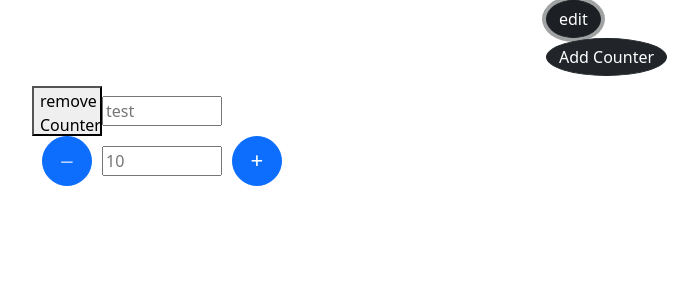
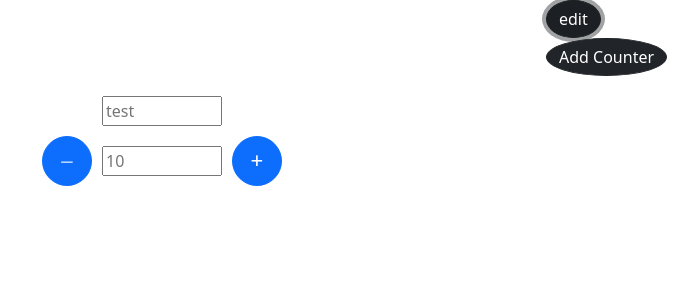
Before and after one commit to offeka/DndCounters, a Vue app: page / in a window 1280 px wide. Both pictures are taken after a click on the button "edit". Shown: the top 300 px of the page, without its empty margins (478-1176 px from the left). Built offline with nearby package versions, Linux system fonts and the light colour scheme.

Commit message:
removed unneeded code

```diff
--- a/src/components/EditableCounter.vue
+++ b/src/components/EditableCounter.vue
@@ -33,7 +33,6 @@
     <button id="decrease" type="button" class="btn btn-primary rounded-circle">
       ─
     </button>
-    <button type="button" @click="removeCounter">remove Counter</button>
   </div>
 </template>
 
@@ -59,15 +58,6 @@ export default (Vue as VueConstructor).extend({
       isValidNumber: true,
       displayAlert: true,
     };
-  },
-  methods: {
-    removeCounter: function() {
-      this.$store.commit({
-        type: "removeCounter",
-        state: this.$store.state,
-        counterIndex: this.index,
-      });
-    },
   },
   computed: {
     counter: function() {
@@ -102,6 +92,7 @@ export default (Vue as VueConstructor).extend({
       name: newName,
       maxCount: newMax,
       currentCount: newCurrent,
+      selected: this.counter.selected,
       resetOn: this.counter.resetOn,
     };
     this.$store.commit("updateCounter", [newCounter, this.index]);
```
